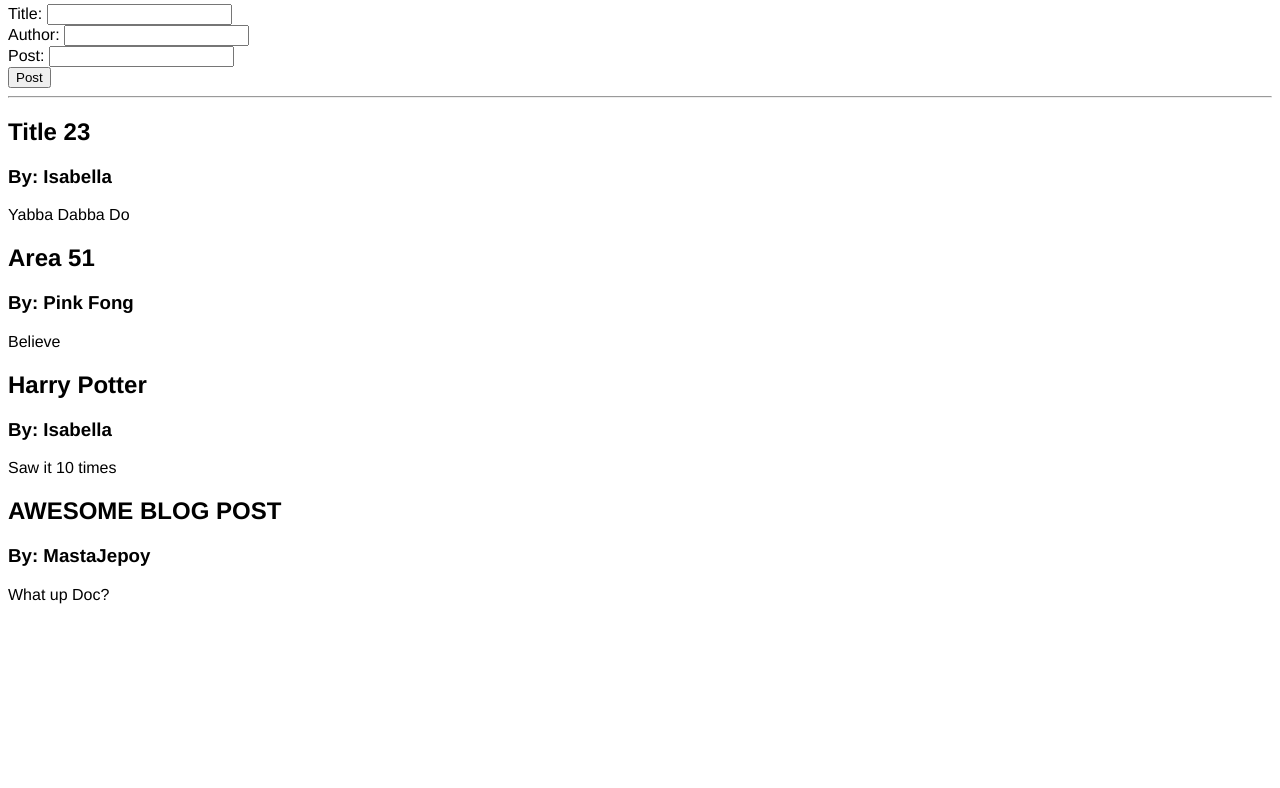
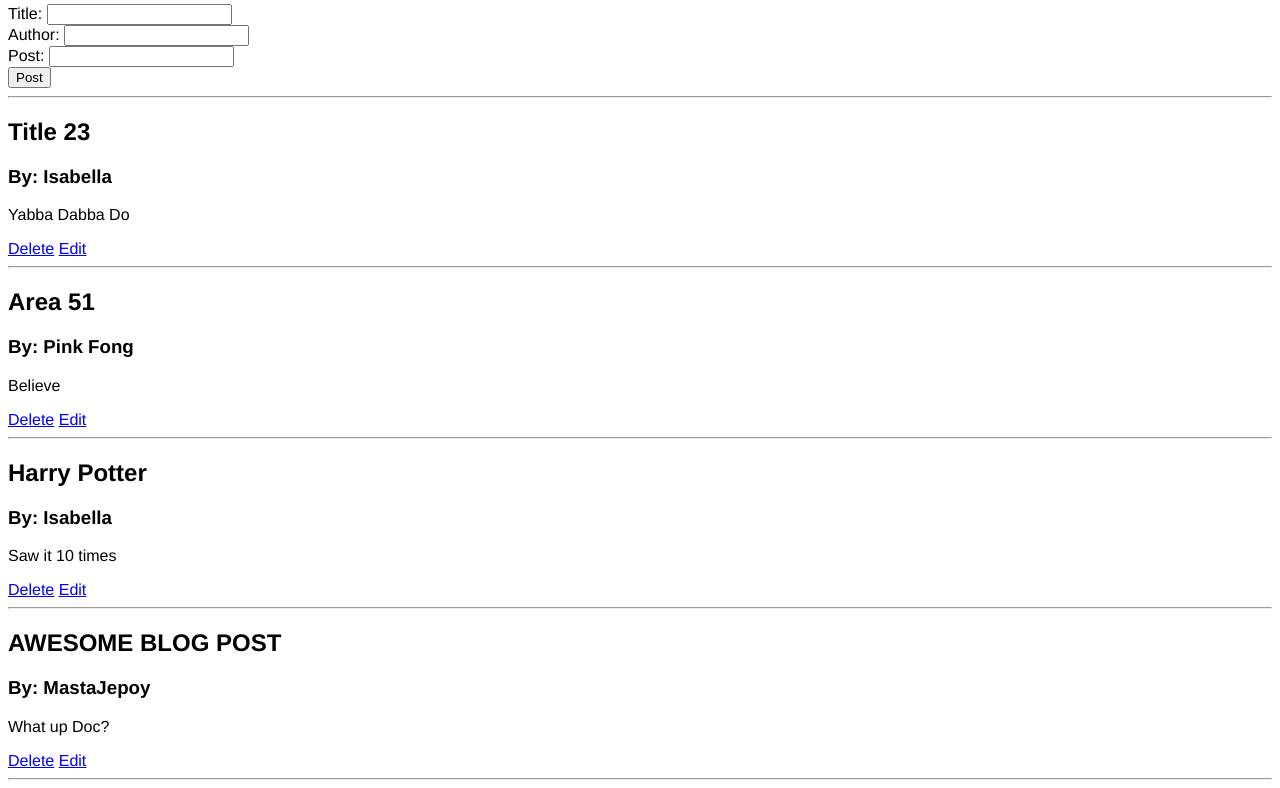
Before and after one commit to JeffreyAsuncion/flask_fcc2019, a Flask app: page /posts in a window 1280 px wide. Shown: the part 146-934 px from the top of the page. Before the commit the page ends 750 px from the top, so only its background shows below. Run offline with Flask 2, Linux system fonts and the light colour scheme; data comes from the database, SQL or seed files in the repository.

Commit message:
delete and edit button added

```diff
--- a/app.py
+++ b/app.py
@@ -52,5 +52,26 @@ def posts():
 #     return 'You can only get this webpage. 4'
 
 
+@app.route('/posts/delete/<int:id>')
+def delete(id):
+    post = BlogPost.query.get_of_404()
+    db.session.delete(post)
+    db.session.commit()
+    return redirect('/posts')
+
+@app.route('/posts/edit/<int:id>', methods=['GET', 'POST'])
+def edit(id):
+
+    if request.method == 'POST':
+        post = BlogPost.query.get_or_404(id)
+        post.title = request.form['title']
+        post.author = request.form['aannple']
+        post.title = request.form['title']
+        db.session.commit()
+        return redirect('/edit.html')
+    else:
+        return render_template('edit.html')
+
+
 if __name__ == "__main__":
     app.run(debug=True)
--- a/templates/posts.html
+++ b/templates/posts.html
@@ -34,6 +34,10 @@
         {% endif %}
 
         <p>{{ post.content }}</p>
+
+        <a href='/posts/delete/{{post.id}}'>Delete</a>
+        <a href='/posts/edit/{{post.id}}'>Edit</a>
+        <hr>
     {% endfor%}
 
 {% endblock %}
```
Also changed, not shown: templates/edit.html (added, +18 -0 lines), README.md.
